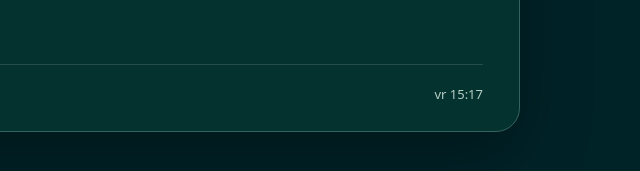
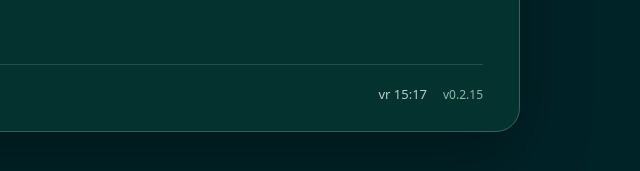
Before and after one commit to yonathan007/EUR-Exam-Launcher, a plain HTML site: page index.html in a window 1280 px wide. Shown: the part 613-784 px from the top of the page, 640-1280 px from the left. Drawn offline with Linux system fonts and the light colour scheme.

Commit message:
Add files via upload

```diff
--- a/index.html
+++ b/index.html
@@ -1,5 +1,5 @@
 <!doctype html>
 <html lang="nl"><head><meta charset="utf-8"><meta name="viewport" content="width=device-width,initial-scale=1"><meta name="theme-color" content="#002328"><title>EUR Exam Launcher</title><link rel="stylesheet" href="style.css"><script src="config.js" defer></script><script src="app.js" defer></script></head>
-<body><main class="shell"><header><div><strong>EXAM LAUNCHER</strong><small id="step-label">Stap 1 van 3</small></div><div class="header-actions"><div class="language-switch" role="group" aria-label="Language / Taal"><button type="button" id="lang-nl" class="lang-btn" aria-label="Nederlands" aria-pressed="true">🇳🇱 NL</button><button type="button" id="lang-en" class="lang-btn" aria-label="English" aria-pressed="false">🇬🇧 EN</button></div></div></header><div class="progress"><span id="progress"></span></div><section id="content" aria-live="polite"></section><div id="idle-warning" class="idle-warning" hidden role="status"></div><footer><span>MDT-DWO · Yonathan Gelaw</span><span id="clock"></span></footer></main>
+<body><main class="shell"><header><div><strong>EXAM LAUNCHER</strong><small id="step-label">Stap 1 van 3</small></div><div class="header-actions"><div class="language-switch" role="group" aria-label="Language / Taal"><button type="button" id="lang-nl" class="lang-btn" aria-label="Nederlands" aria-pressed="true">🇳🇱 NL</button><button type="button" id="lang-en" class="lang-btn" aria-label="English" aria-pressed="false">🇬🇧 EN</button></div></div></header><div class="progress"><span id="progress"></span></div><section id="content" aria-live="polite"></section><div id="idle-warning" class="idle-warning" hidden role="status"></div><footer><span>MDT-DWO · Yonathan Gelaw</span><span class="footer-right"><span id="clock"></span><span class="app-version" aria-label="Versie">v0.2.15</span></span></footer></main>
 <dialog id="confirm-dialog" aria-labelledby="dialog-title"><div class="dialog-body"><h2 id="dialog-title">Examenomgeving starten?</h2><p id="dialog-message"></p><div class="actions"><button type="button" id="cancel-exam" class="btn secondary">Annuleren</button><button type="button" id="start-exam" class="btn">Examen openen</button></div></div></dialog>
 </body></html>
--- a/style.css
+++ b/style.css
@@ -11,3 +11,6 @@ header .small{padding:10px 14px;font-size:13px}dialog{border:1px solid #54897e;b
 
 /* Language selector */
 .header-actions{display:flex;align-items:center;gap:14px}.language-switch{display:flex;gap:4px;background:#ffffff16;border:1px solid #ffffff28;border-radius:10px;padding:4px}.lang-btn{font:inherit;font-size:14px;color:#eaf5f1;background:transparent;border:1px solid transparent;border-radius:7px;padding:9px 11px;cursor:pointer}.lang-btn[aria-pressed="true"]{background:#0c8066;border-color:#48bba0;font-weight:700}.lang-btn:focus-visible{outline:2px solid #fff;outline-offset:2px}@media(max-width:650px){header{align-items:flex-start}.header-actions{gap:5px;flex-wrap:wrap;justify-content:flex-end}.lang-btn{padding:7px;font-size:12px}}
+
+/* Footer version */
+.footer-right{display:flex;align-items:center;gap:16px}.app-version{color:#8fb8ac;font-size:12px;white-space:nowrap}
```
Also changed, not shown: 1 other file.
